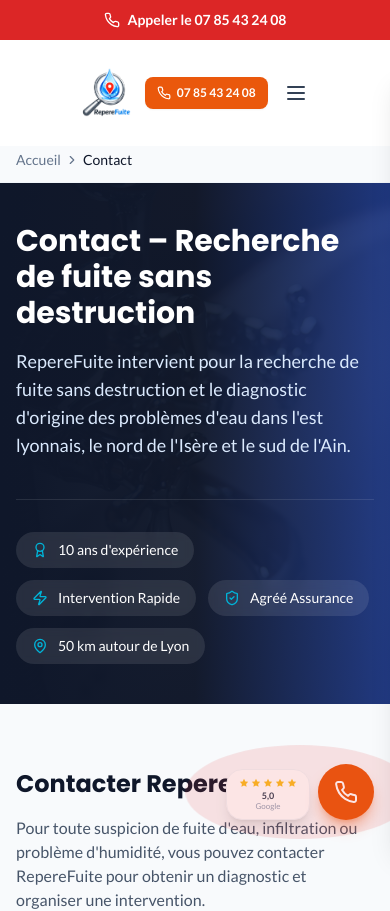
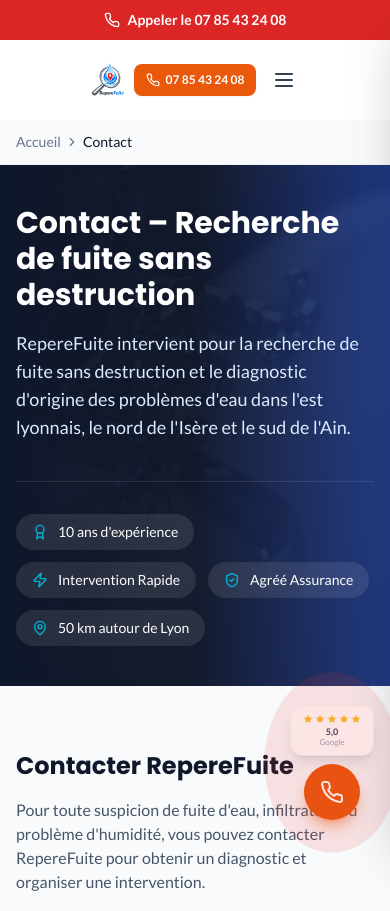
Before and after one commit to enzotrade11/reperefuite, a Next.js app: page /contact in a window 390 px wide. Shown: the top 911 px of the page. Built offline with nearby package versions, Linux system fonts and the light colour scheme.

Commit message:
fix: corrections responsive mobile - header, menu, iframes, overflow

```diff
--- a/src/components/layout/Header.tsx
+++ b/src/components/layout/Header.tsx
@@ -42,7 +42,7 @@
           <span className="inline-block mr-2 text-secondary font-bold">✓</span> Rapport pour assurance remis sous 24/48h
         </div>
         <div className="max-w-7xl mx-auto px-4 sm:px-6 lg:px-8">
-          <div className="flex items-center justify-between h-[106px] lg:h-[148px]">
+          <div className="flex items-center justify-between h-[80px] sm:h-[100px] lg:h-[148px]">
             {/* Logo */}
             <Link href="/" className="flex items-center shrink-0">
               <Image
@@ -50,7 +50,7 @@
                 alt="RepereFuite - Recherche de fuite sans destruction"
                 width={460}
                 height={690}
-                className="h-[106px] lg:h-[148px] w-auto object-contain"
+                className="h-[72px] sm:h-[90px] lg:h-[140px] w-auto object-contain"
                 priority
               />
             </Link>
@@ -109,8 +109,8 @@
 
       <MobileMenu isOpen={mobileOpen} onClose={() => setMobileOpen(false)} />
 
-      {/* Spacer */}
-      <div className="h-[138px] lg:h-[180px]" />
+      {/* Spacer — compense le header fixe */}
+      <div className="h-[120px] sm:h-[136px] lg:h-[170px]" />
     </>
   )
 }
--- a/src/components/layout/MobileMenu.tsx
+++ b/src/components/layout/MobileMenu.tsx
@@ -31,7 +31,7 @@
       {/* Drawer */}
       <div
         className={cn(
-          'fixed top-16 right-0 w-80 max-w-[85vw] h-[calc(100vh-4rem)] bg-white z-50 lg:hidden transform transition-transform duration-300 ease-in-out shadow-xl overflow-y-auto',
+          'fixed top-0 right-0 w-[85vw] max-w-sm h-full bg-white z-50 lg:hidden transform transition-transform duration-300 ease-in-out shadow-2xl overflow-y-auto pt-[120px]',
           isOpen ? 'translate-x-0' : 'translate-x-full'
         )}
       >
--- a/src/components/sections/Hero.tsx
+++ b/src/components/sections/Hero.tsx
@@ -26,7 +26,7 @@
 
         {/* Content */}
         <div className="relative w-full max-w-7xl mx-auto px-4 sm:px-6 lg:px-8 py-16 sm:py-20 lg:py-24">
-          <div className="grid grid-cols-1 lg:grid-cols-2 gap-12 lg:gap-16 items-center">
+          <div className="grid grid-cols-1 lg:grid-cols-2 gap-8 lg:gap-16 items-center">
 
             {/* ---- Colonne gauche : texte ---- */}
             <div>
@@ -91,8 +91,30 @@
               </FadeIn>
             </div>
 
-            {/* ---- Colonne droite : Google Form intégré ---- */}
-            <FadeIn delay={0.15}>
+            {/* ---- Colonne droite : Google Form (desktop) + CTA mobile ---- */}
+            {/* Sur mobile : CTA simplifié (l'iframe est trop lourd pour les petits écrans) */}
+            <div className="block lg:hidden">
+              <div className="bg-white/10 backdrop-blur-sm rounded-2xl p-6 border border-white/20 text-center">
+                <p className="text-white font-bold text-lg mb-2">Devis rapide &amp; gratuit</p>
+                <p className="text-blue-200 text-sm mb-5">Réponse du technicien sous 2h</p>
+                <a
+                  href={siteConfig.phoneTel}
+                  className="flex items-center justify-center gap-2 bg-accent hover:bg-red-600 transition-colors text-white font-bold px-6 py-4 rounded-xl shadow-lg shadow-accent/30 text-base w-full mb-3"
+                >
+                  <Phone className="w-5 h-5" />
+                  Appeler — {siteConfig.phoneDisplay}
+                </a>
+                <a
+                  href="/contact"
+                  className="flex items-center justify-center gap-2 bg-white/20 hover:bg-white/30 transition-colors text-white font-semibold px-6 py-3 rounded-xl text-sm w-full"
+                >
+                  Formulaire de contact →
+                </a>
+              </div>
+            </div>
+
+            {/* Sur desktop : iframe Google Form */}
+            <FadeIn delay={0.15} className="hidden lg:block">
               <div className="relative">
                 {/* Glow effect */}
                 <div className="absolute -inset-1 bg-gradient-to-r from-secondary/40 to-primary/40 rounded-2xl blur-lg opacity-60" />
--- a/src/components/sections/QuickQuote.tsx
+++ b/src/components/sections/QuickQuote.tsx
@@ -53,8 +53,8 @@
             </div>
           </div>
 
-          {/* Google Form droite */}
-          <div className="bg-white rounded-2xl shadow-2xl overflow-hidden">
+          {/* Google Form droite — desktop uniquement */}
+          <div className="hidden lg:block bg-white rounded-2xl shadow-2xl overflow-hidden">
             <div className="bg-gradient-to-r from-primary to-blue-700 px-6 py-4">
               <h3 className="font-sora text-lg font-bold text-white">Votre demande de devis</h3>
             </div>
@@ -72,6 +72,25 @@
             </iframe>
           </div>
 
+          {/* CTA mobile — à la place de l'iframe */}
+          <div className="lg:hidden bg-white/10 backdrop-blur-sm rounded-2xl p-6 border border-white/20 text-center">
+            <p className="text-white font-bold text-lg mb-2">Demandez votre devis</p>
+            <p className="text-blue-200 text-sm mb-5">Réponse sous 2h — Gratuit &amp; sans engagement</p>
+            <a
+              href={siteConfig.phoneTel}
+              className="flex items-center justify-center gap-2 bg-accent hover:bg-red-600 transition-colors text-white font-bold px-6 py-4 rounded-xl shadow-lg w-full mb-3"
+            >
+              <Phone className="w-5 h-5" />
+              Appeler — {siteConfig.phoneDisplay}
+            </a>
+            <a
+              href="/contact"
+              className="flex items-center justify-center gap-2 bg-white/20 hover:bg-white/30 transition-colors text-white font-semibold px-6 py-3 rounded-xl text-sm w-full"
+            >
+              Formulaire de contact →
+            </a>
+          </div>
+
         </div>
       </div>
     </section>
--- a/src/components/ui/FloatingCTA.tsx
+++ b/src/components/ui/FloatingCTA.tsx
@@ -5,9 +5,9 @@
 
 export default function FloatingCTA() {
   return (
-    <div className="fixed bottom-6 right-4 z-50 md:hidden flex items-end gap-2">
+    <div className="fixed bottom-6 right-4 z-50 md:hidden flex flex-col items-center gap-2" style={{ paddingBottom: 'env(safe-area-inset-bottom)' }}>
       {/* Badge 5 étoiles Google */}
-      <div className="flex flex-col items-center justify-center bg-white rounded-2xl shadow-lg px-3 py-2 border border-gray-100 text-center">
+      <div className="flex flex-col items-center justify-center bg-white rounded-xl shadow-lg px-3 py-2 border border-gray-100 text-center">
         <div className="flex gap-0.5 mb-0.5">
           {[1, 2, 3, 4, 5].map((i) => (
             <svg key={i} width="10" height="10" viewBox="0 0 24 24" fill="#FBBF24" aria-hidden="true">
@@ -19,10 +19,10 @@
         <span className="text-[8px] text-gray-400 leading-tight">Google</span>
       </div>
 
-      {/* Bouton téléphone */}
+      {/* Bouton téléphone — touch target min 48×48px */}
       <a
         href={siteConfig.phoneTel}
-        className="flex items-center justify-center w-14 h-14 bg-accent text-white rounded-full shadow-lg shadow-accent/40 pulse-ring"
+        className="flex items-center justify-center w-14 h-14 bg-accent text-white rounded-full shadow-lg shadow-accent/40 pulse-ring active:scale-95 transition-transform"
         aria-label={`Appeler RepereFuite au ${siteConfig.phoneDisplay}`}
       >
         <Phone className="w-6 h-6" />
--- a/src/styles/globals.css
+++ b/src/styles/globals.css
@@ -5,10 +5,30 @@
 @layer base {
   html {
     scroll-behavior: smooth;
+    /* Empêche le défilement horizontal sur mobile */
+    overflow-x: hidden;
+    /* Support des safe areas (iPhone avec encoche, Android avec barre de navigation) */
+    padding: env(safe-area-inset-top) env(safe-area-inset-right) env(safe-area-inset-bottom) env(safe-area-inset-left);
   }
 
   body {
     @apply text-gray-800 antialiased;
+    /* Bloque le débordement horizontal — corrige les problèmes mobiles */
+    overflow-x: hidden;
+    /* Meilleur scroll sur iOS */
+    -webkit-overflow-scrolling: touch;
+    /* Évite le zoom accidentel sur double-tap sur iOS */
+    touch-action: manipulation;
+  }
+
+  /* Améliore les touch targets sur mobile (WCAG AA = min 44x44px) */
+  button, a {
+    -webkit-tap-highlight-color: transparent;
+  }
+
+  /* Garantit que les images ne dépassent pas sur mobile */
+  img {
+    max-width: 100%;
   }
 }
 
```
